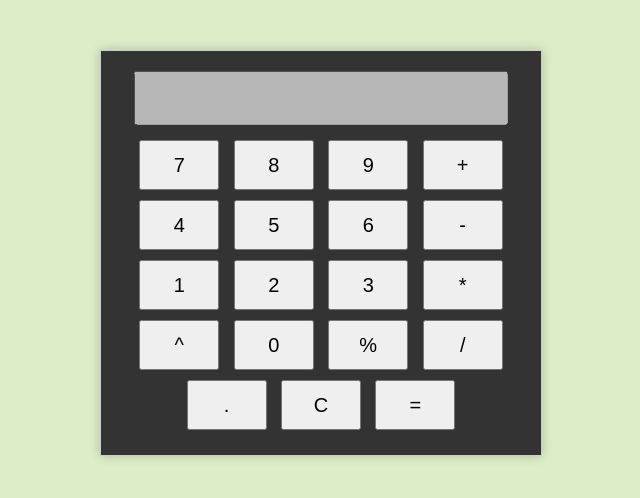
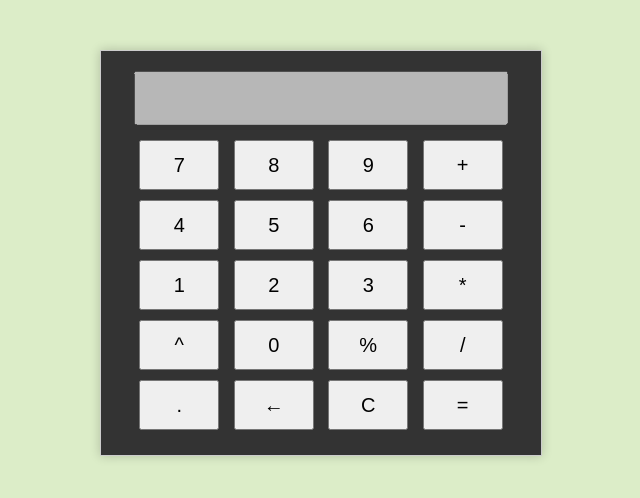
Before and after one commit to Jan-Ray/Calculator, a plain HTML site: page index.html in a window 1280 px wide. Shown: the whole page, without its empty margins (319-959 px from the left). Drawn offline with Linux system fonts and the light colour scheme.

Commit message:
Update index.html
Tried to fix the decimal point issue

```diff
--- a/index.html
+++ b/index.html
@@ -15,7 +15,7 @@
     }
     #calculator {
       margin: 50px auto;
-      width: 400px; /* Adjusted width */
+      width: 400px;
       border: 1px solid #ccc;
       padding: 20px;
       box-shadow: 0 0 10px rgba(0, 0, 0, 0.2);
@@ -29,9 +29,9 @@
       padding: 5px;
     }
     #calculator button {
-      width: 80px; /* Adjusted button width */
-      height: 50px; /* Adjusted button height */
-      font-size: 20px; /* Adjusted font size */
+      width: 80px;
+      height: 50px;
+      font-size: 20px;
       margin: 5px;
     }
   </style>
@@ -60,6 +60,7 @@
       <button onclick="appendOperator('/')">/</button>
       <br>
       <button onclick="appendDecimal()">.</button>
+      <button onclick="backspace()">←</button>
       <button onclick="clearDisplay()">C</button>
       <button onclick="calculate()">=</button>
     </div>
@@ -71,7 +72,7 @@
       function appendNumber(number) {
         currentInput += number;
         document.getElementById("display").value = currentInput;
-        if (number === '.' && currentInput.includes('.')) {
+        if (number === '.' && (currentOperator !== '' || currentInput.includes('.'))) {
           return;
         }
       }
@@ -89,6 +90,11 @@
           currentInput += " " + operator + " ";
           document.getElementById("display").value = currentInput;
         }
+      }
+
+      function backspace() {
+        currentInput = currentInput.slice(0, -1);
+        document.getElementById("display").value = currentInput;
       }
 
       function clearDisplay() {
```
